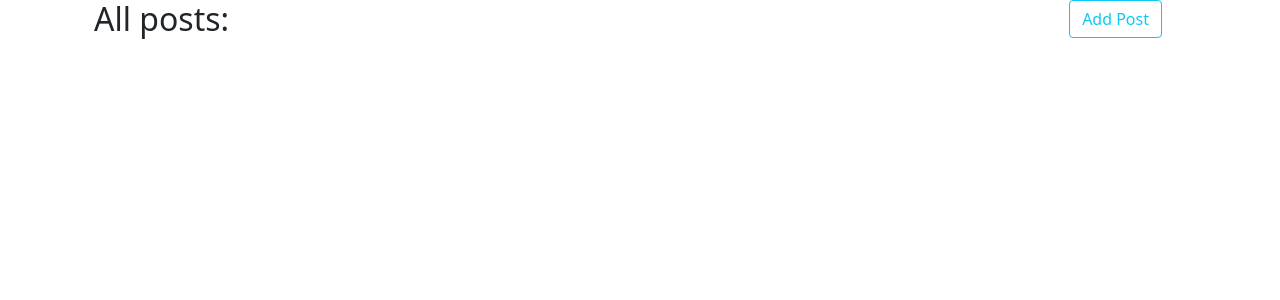
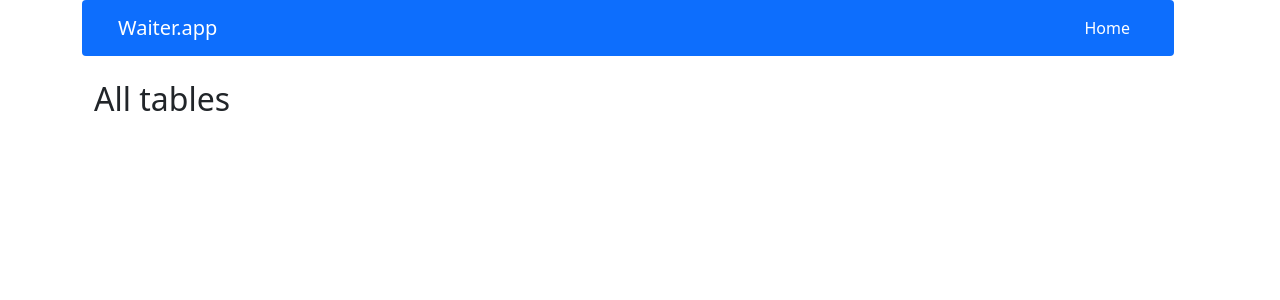
Before and after one commit to Kyuba3/react-summary-app, a React (Create React App) app in the folder react-summary-app/: page / in a window 1280 px wide. Shown: the top 300 px of the page. Built offline with nearby package versions, Linux system fonts and the light colour scheme.

Commit message:
Add Header and RenderAllTables components

```diff
--- a/react-summary-app/src/components/pages/Home.js
+++ b/react-summary-app/src/components/pages/Home.js
@@ -1,16 +1,14 @@
-import { Button, Card, Container, Row,} from "react-bootstrap";
-import { NavLink } from "react-router-dom";
+import { Card, Container, Row,} from "react-bootstrap";
+import Header from "../views/Header";
 
 const Home = () => {
     return (
         <Container>
           <Row className="justify-content-between col-12">
-            <Card.Title className="col-md-auto fs-2">
-              All posts:
+            <Header />
+            <Card.Title className="col-md-auto fs-2 mt-4">
+              All tables
             </Card.Title>
-            <NavLink to="/post/add" className={"col-md-auto"}>
-              <Button variant="outline-info" className="mb-4">Add Post</Button>
-            </NavLink>
           </Row>
         </Container>
     );
--- a/react-summary-app/src/components/pages/NotFound.js
+++ b/react-summary-app/src/components/pages/NotFound.js
@@ -1,7 +1,12 @@
+import { Container } from "react-bootstrap";
 
 
 const NotFound = () => {
-  <h1>NotFound</h1>
+  return(
+    <Container className="d-flex justify-content-center">
+        <h1 className=" d-flex justify-content-center mt-5">404 NOT FOUND</h1>
+    </Container>
+  )
 }
 
 export default NotFound;
--- /dev/null
+++ b/react-summary-app/src/components/views/Header.js
@@ -0,0 +1,19 @@
+import { Container, Navbar, Nav } from "react-bootstrap";
+import { NavLink } from "react-router-dom";
+
+const Header = () => {
+    return(
+      <Navbar bg="primary" variant="dark" className="rounded">
+        <Container>
+            <Navbar.Brand>Waiter.app</Navbar.Brand>
+            <Nav>
+                <Nav.Link as={NavLink} to='/'>
+                    Home
+                </Nav.Link>
+            </Nav>
+        </Container>
+      </Navbar>
+    );
+};
+
+export default Header;
```
Also changed, not shown: react-summary-app/src/components/features/RenderAllTables.js (added, +23 -0 lines).
